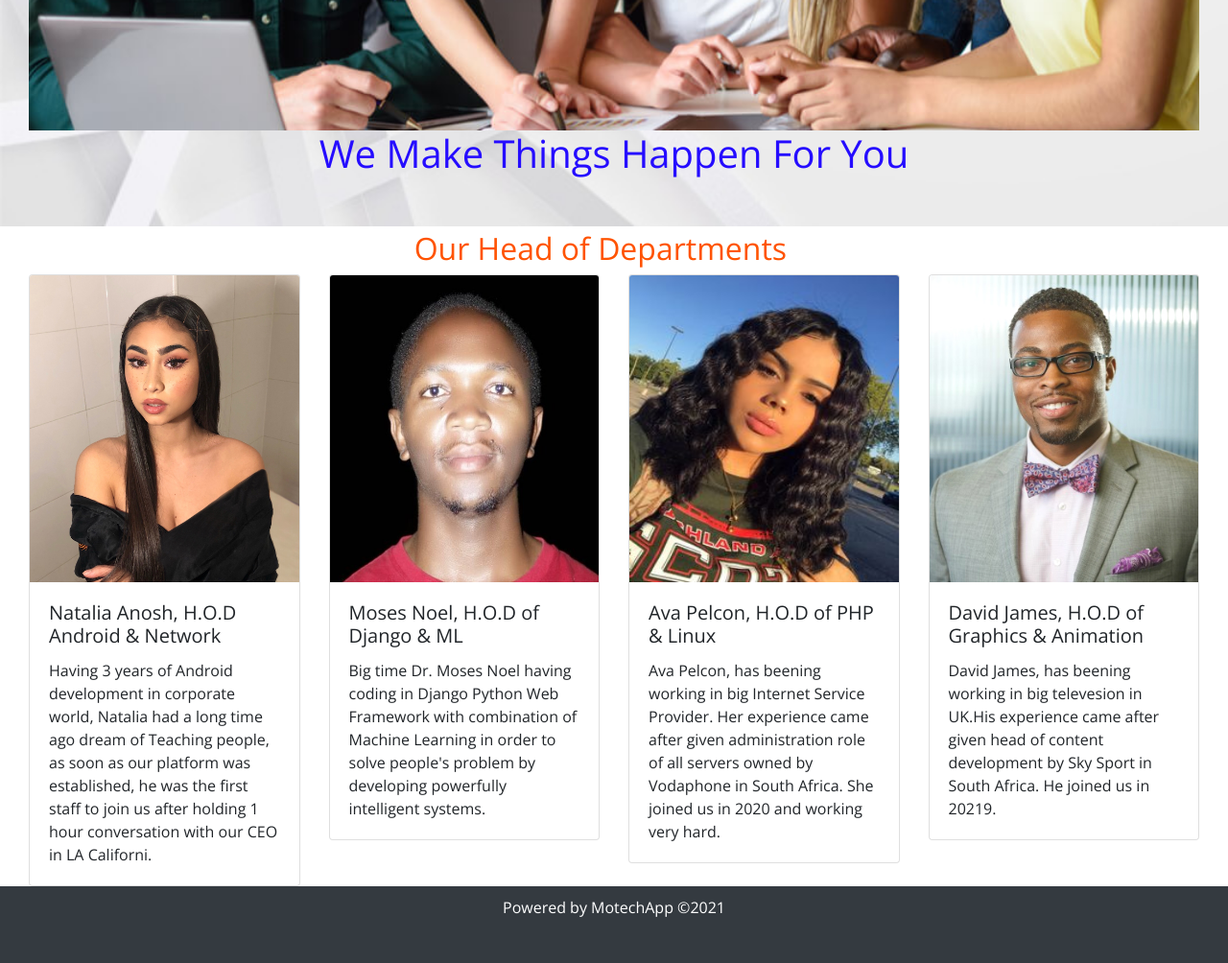
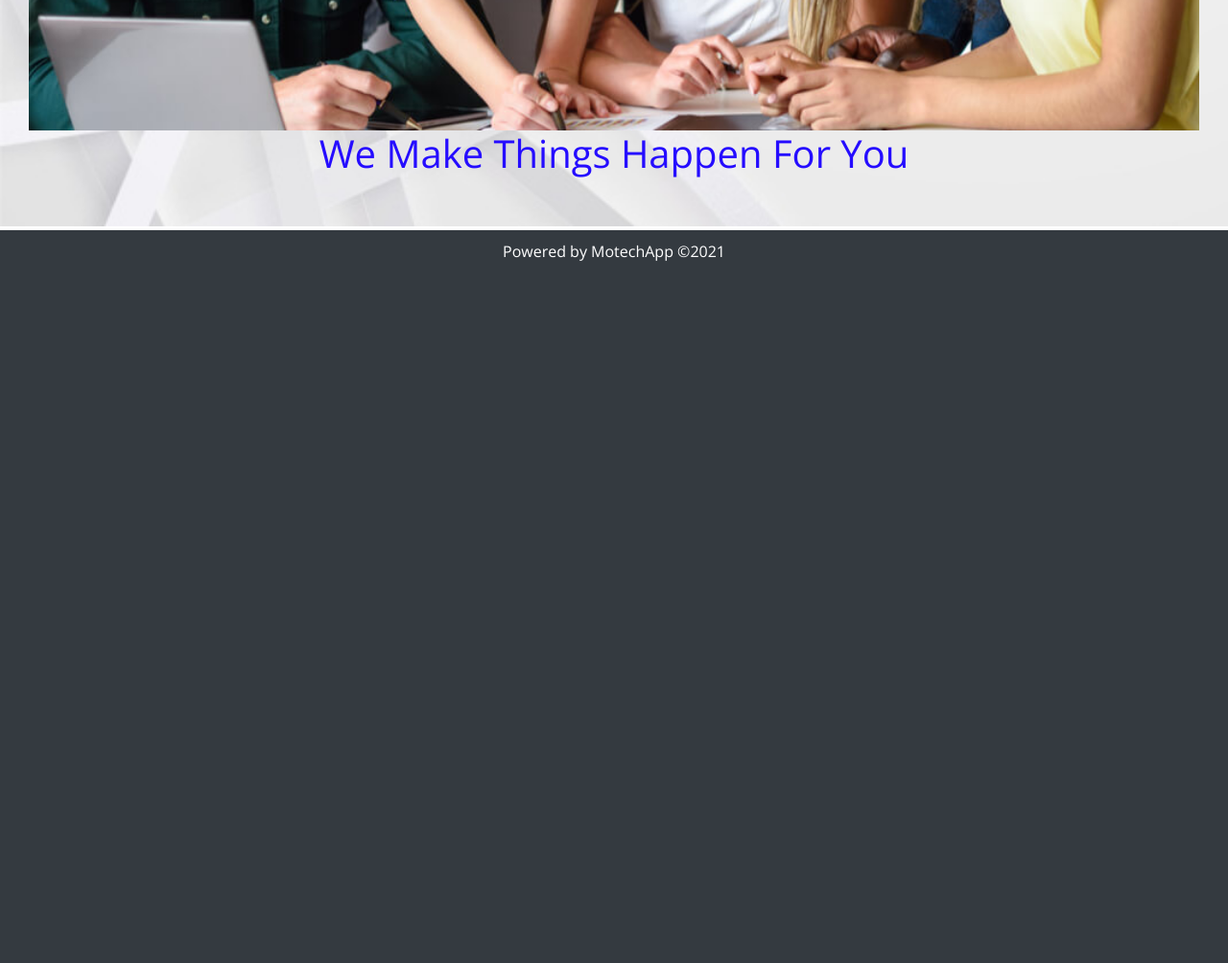
Before and after one commit to fare333/Student-Library, a Django app: page / in a window 1280 px wide. Shown: the part 590-1594 px from the top of the page at 96% size. After the commit the page ends 862 px from the top, so only its background shows below. Run offline with Django 4.2, Linux system fonts and the light colour scheme; some libraries are stand-ins or nearby versions.

Commit message:
second-commit

```diff
--- a/elearn/templates/home.html
+++ b/elearn/templates/home.html
@@ -34,60 +34,6 @@
 <br>
 
 
-<div class="row">
-    <div class="col-sm-4"></div>
-<center><h2 style="color: #FF5300">Our Head of Departments</h2></center>
-</div>
-
-<div class="row">
-    <div class="col-sm-3">
-
-      <div class="card">
-        <img src="{% static "img/android 6.jpg" %}" alt="moses" height="320px" class="card-img-top">
-                    <div class="card-body">
-                        <h5 class="card-title">Natalia Anosh, H.O.D Android & Network</h5>
-                        <p class="card-text">Having 3 years of Android development in corporate world, Natalia had a long time ago dream of Teaching people, as soon as our platform was established, he was the first staff to join us after holding 1 hour conversation with our CEO in LA Californi.</p>
-                    </div>
-                </div>
-
-    </div>
-      <div class="col-sm-3">
-          <div class="card">
-        <img src="{% static "img/moses 2.jpg" %}" alt="moses" height="320px" class="card-img-top">
-                    <div class="card-body">
-                        <h5 class="card-title">Moses Noel, H.O.D of Django & ML</h5>
-                        <p class="card-text">Big time Dr. Moses Noel having coding in Django Python Web Framework with combination of Machine Learning in order to solve people's problem by developing powerfully intelligent systems.</p>
-                    </div>
-                </div>
-    </div>
-
-    <div class="col-sm-3">
-      <div class="card">
-        <img src="{% static "img/android 5.jpg" %}" alt="moses" height="320px" class="card-img-top">
-                    <div class="card-body">
-                        <h5 class="card-title">Ava Pelcon, H.O.D of PHP & Linux</h5>
-                        <p class="card-text">Ava Pelcon, has beening working in big Internet Service Provider. Her experience came after given administration role of all servers owned by Vodaphone in South Africa. She joined us in 2020 and working very hard.</p>
-                    </div>
-                </div>
-
-    </div>
-
-     <div class="col-sm-3">
-          <div class="card">
-        <img src="{% static "img/network 4.jpg" %}" alt="moses" height="320px" class="card-img-top">
-                    <div class="card-body">
-                        <h5 class="card-title">David James, H.O.D of Graphics & Animation</h5>
-                        <p class="card-text">David James, has beening working in big televesion in UK.His experience came after given head of content development by Sky Sport in South Africa. He joined us in 20219.</p>
-                    </div>
-                </div>
-    </div>
-
-</div>
-
-
-
-                </div>
-
 
 <style type="text/css">
     #footer {
```
Also changed, not shown: db.sqlite3.
